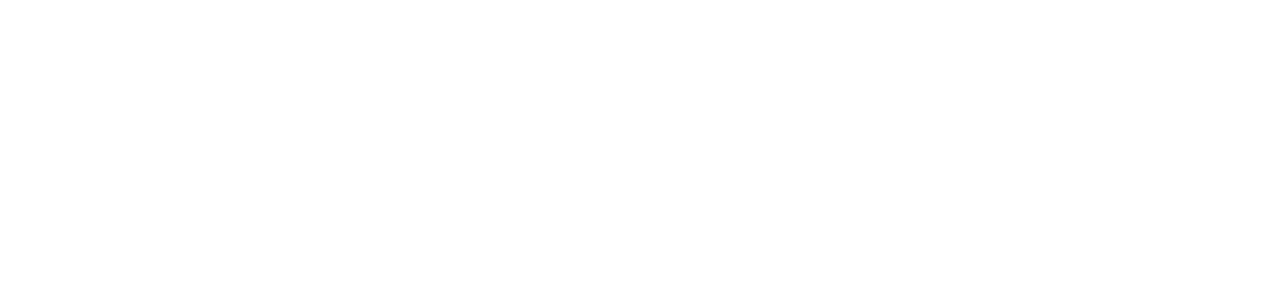
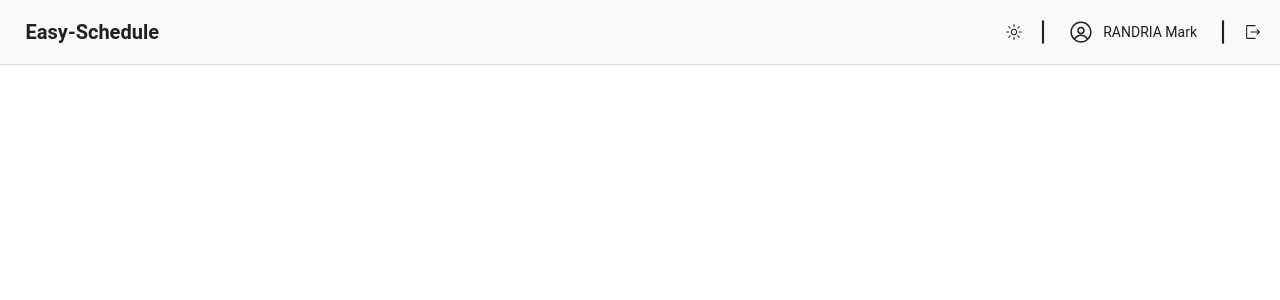
Before and after one commit to Mark-Randria/UX-UI-school-project, a React (Create React App) app in the folder my-app/: page / in a window 1280 px wide. Before the commit this address had no page. Shown: the top 300 px of the page. Built offline with nearby package versions, Linux system fonts and the light colour scheme.

Commit message:
Header ToogleTheme implemented

```diff
--- a/my-app/src/App.js
+++ b/my-app/src/App.js
@@ -5,6 +5,7 @@
 import { Route, Routes } from "react-router-dom";
 import Login from "./pages/login";
 import Signup from "./pages/signup";
+import Dashboard from "./pages/dashboard/dashboard";
 
 function App() {
   return (
@@ -12,6 +13,7 @@
       <Routes>
         <Route path="Login/*" element={<Login />} />
         <Route path="Signup/*" element={<Signup />} />
+        <Route path="/*" element={<Dashboard />} />
       </Routes>
     </WithTheme>
   );
--- a/my-app/src/components/buttons/button.jsx
+++ b/my-app/src/components/buttons/button.jsx
@@ -2,10 +2,16 @@
 
 import { StyledButton } from "./button.style";
 
-const Button = ({ children, color, width, height, onClick }) => {
+const Button = ({ children, color, width, minWidth, height, onClick }) => {
   return (
     <>
-      <StyledButton $mode={color} $width={width} $height={height} onClick={onClick}>
+      <StyledButton
+        $mode={color}
+        $width={width}
+        $minWidth={minWidth}
+        $height={height}
+        onClick={onClick}
+      >
         {children}
       </StyledButton>
     </>
--- a/my-app/src/components/buttons/button.style.js
+++ b/my-app/src/components/buttons/button.style.js
@@ -11,7 +11,7 @@
   font-weight: 600;
   max-width: 162px;
   width: ${(props) => props.$width};
-  min-width: 78px;
+  min-width: ${(props) => props.$minWidth};
   height: ${(props) => props.$height};
   ${(props) => {
     switch (props.$mode) {
--- a/my-app/src/components/header/header.jsx
+++ b/my-app/src/components/header/header.jsx
@@ -1,7 +1,56 @@
 import React from "react";
 
-import { HeaderContainer } from "./header.style";
+import {
+  SunIcon,
+  ExitIcon,
+  AvatarIcon,
+  DividerVerticalIcon,
+} from "@radix-ui/react-icons";
+
+import {
+  HeaderContainer,
+  LogoContainer,
+  HeaderComponents,
+  Box,
+  GapComponents,
+} from "./header.style";
+
+import Button from "../buttons/button";
+
+import ThemeContext from "../../utils/themecontext";
 
 export default function Header() {
-  return <HeaderContainer>Header</HeaderContainer>;
+
+    const ToogleTheme = React.useContext(ThemeContext);
+
+    console.log(ToogleTheme);
+
+  return (
+    <HeaderContainer>
+      <LogoContainer>
+        <div>Easy-Schedule</div>
+      </LogoContainer>
+      <HeaderComponents>
+        <Box>
+          <SunIcon width={16} height={16} onClick={ToogleTheme}/>
+          <GapComponents gapX="5px" />
+          <DividerVerticalIcon width={32} height={32} />
+          <GapComponents gapX="5px" />
+        </Box>
+        <Box>
+          <GapComponents gapX="5px" />
+          <AvatarIcon width={24} height={24} />
+          <GapComponents gapX="10px" />
+          <p>RANDRIA Mark</p>
+          <GapComponents gapX="10px" />
+          <DividerVerticalIcon width={32} height={32} />
+        </Box>
+        <Box>
+          <GapComponents gapX="5px" />
+          <ExitIcon width={16} height={16} />
+          <GapComponents gapX="20px" />
+        </Box>
+      </HeaderComponents>
+    </HeaderContainer>
+  );
 }
--- a/my-app/src/components/header/header.style.js
+++ b/my-app/src/components/header/header.style.js
@@ -1,6 +1,49 @@
-import styled from 'styled-components';
+import styled from "styled-components";
 
 export const HeaderContainer = styled.div`
-    display: flex;
-    background-color: red;
-`
+  top: 0;
+  position: sticky;
+  display: flex;
+  justify-content: space-between;
+  height: 64px;
+  background-color: ${(props) => props.theme.colors.gray2};
+  border-color: ${(props) => props.theme.colors.gray6};
+  border-width: 1px;
+  border-style: none none solid none;
+`;
+
+export const LogoContainer = styled.div`
+  flex-grow: 2;
+  display: flex;
+  align-items: center;
+  font-size: 1.25rem;
+  margin-left: 2%;
+  font-weight: 600;
+  color: ${(props) => props.theme.colors.gray12};
+`;
+
+export const HeaderComponents = styled.div`
+  flex-grow: 1;
+  width: 20%;
+  display: flex;
+  justify-content: flex-end;
+`;
+
+export const Box = styled.div`
+  box-sizing: border-box;
+  display: flex;
+  justify-content: space-between;
+  align-items: center;
+  color: ${(props) => props.theme.colors.gray12};
+    p {
+        font-weight: 400;
+        font-size: 0.875rem;
+        color: ${(props) => props.theme.colors.slate12};
+    }
+`;
+
+// GapComponents is used to make a space between components
+export const GapComponents = styled.div`
+  width: ${(props) => props.gapX};
+  height: ${(props) => props.gapY};
+`;
--- a/my-app/src/pages/dashboard/dashboard.jsx
+++ b/my-app/src/pages/dashboard/dashboard.jsx
@@ -1,5 +1,11 @@
 import React from "react";
 
+import Header from "../../components/header/header";
+
 export default function Dashboard() {
-  return <></>;
+  return (
+    <>
+      <Header />
+    </>
+  );
 }
--- a/my-app/src/pages/login.jsx
+++ b/my-app/src/pages/login.jsx
@@ -42,6 +42,7 @@
             <Button
               color="info"
               width="82px"
+              minWidth="78px"
               onClick={() => Navigate("/Signup")}
             >
               S&apos;inscrire
@@ -80,11 +81,13 @@
             setValue={setPassword}
           />
           <PositionDiv topdistance="50px">
-            <Button color="notimportant" width="10vw">
+            <Button color="notimportant" width="10vw" minWidth="78px">
               Annuler
             </Button>
             <GapComponents gapX="73px" />
-            <Button width="10vw">Se connecter</Button>
+            <Button width="10vw" minWidth="78px">
+              Se connecter
+            </Button>
           </PositionDiv>
         </RightGrid>
       </Container>
--- a/my-app/src/pages/signup.jsx
+++ b/my-app/src/pages/signup.jsx
@@ -44,6 +44,7 @@
             <Button
               color="info"
               width="82px"
+              minWidth="78px"
               onClick={() => Navigate("/Login")}
             >
               Se connecter
@@ -107,11 +108,13 @@
             setValue={setConfirmPassword}
           />
           <PositionDiv topdistance="50px">
-            <Button color="notimportant" width="10vw">
+            <Button color="notimportant" width="10vw" minWidth="78px">
               Annuler
             </Button>
             <GapComponents gapX="73px" />
-            <Button width="10vw">Se connecter</Button>
+            <Button width="10vw" minWidth="78px">
+              Se connecter
+            </Button>
           </PositionDiv>
         </RightGrid>
       </Container>
--- /dev/null
+++ b/my-app/src/utils/themecontext.js
@@ -0,0 +1,4 @@
+import React from 'react'
+
+const ThemeContext = React.createContext();
+export default ThemeContext;
--- a/my-app/src/utils/withTheme.jsx
+++ b/my-app/src/utils/withTheme.jsx
@@ -1,31 +1,34 @@
-import { ThemeProvider } from 'styled-components';
-import React from 'react';
+import { ThemeProvider } from "styled-components";
+import React from "react";
 
 import theme from "../core/theme/light";
 import darkTheme from "../core/theme/dark";
 
+import ThemeContext from "./themecontext";
 
-function WithTheme({ children }){
-  const [ isDarkMode, setIsDarkMode ] = React.useState(false);
+function WithTheme({ children }) {
+  const [isDarkMode, setIsDarkMode] = React.useState(false);
 
-  const themeswitch = (isDarkMode ? darkTheme : theme );
+  const themeswitch = isDarkMode ? darkTheme : theme;
 
   const handleThemeToogle = () => {
     setIsDarkMode(!isDarkMode);
-    localStorage.setItem('isDarkMode', JSON.stringify(!isDarkMode))
+    localStorage.setItem("isDarkMode", JSON.stringify(!isDarkMode));
   };
 
   React.useEffect(() => {
-    const currentTheme = JSON.parse(localStorage.getItem('isDarkMode') || 'false');
+    const currentTheme = JSON.parse(
+      localStorage.getItem("isDarkMode") || "false"
+    );
     if (currentTheme) {
       setIsDarkMode(currentTheme);
     }
   }, []);
 
   return (
-    <ThemeProvider theme={themeswitch}>
-      {children}
-    </ThemeProvider>
+    <ThemeContext.Provider value={handleThemeToogle}>
+      <ThemeProvider theme={themeswitch}>{children}</ThemeProvider>
+    </ThemeContext.Provider>
   );
 }
 
```
